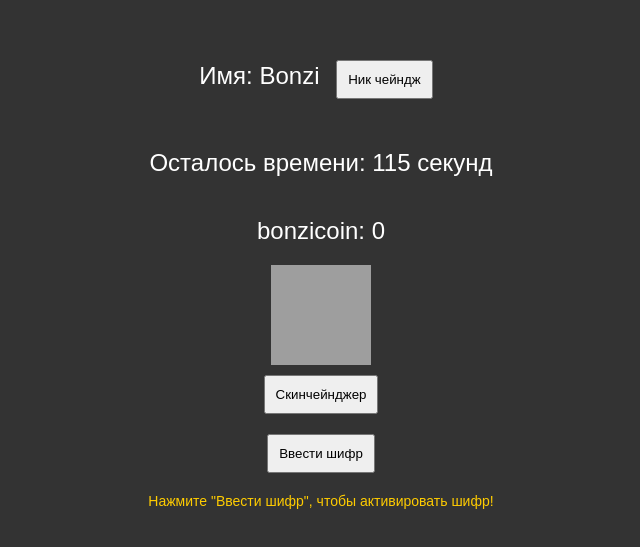
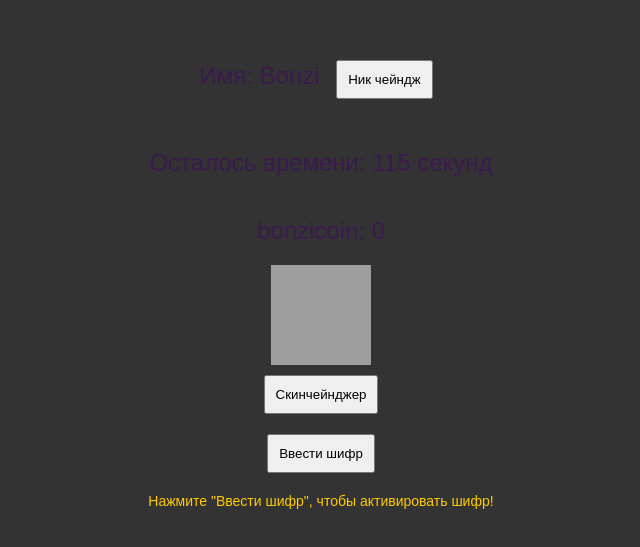
Before and after one commit to Bonzicheck/Bonzicheck.github.io, a plain HTML site: page index.html in a window 1280 px wide. Shown: the part 133-680 px from the top of the page, without its empty margins (319-959 px from the left). Drawn offline with Linux system fonts and the light colour scheme; grey boxes are pictures that could not be loaded.

Commit message:
Update index.html
Signed-off-by: Bonzicheck <192927218+Bonzicheck@users.noreply.github.com>

```diff
--- a/index.html
+++ b/index.html
@@ -13,7 +13,7 @@
             height: 100vh;
             font-family: Arial, sans-serif;
             background-color: #333;
-            color: #fff;
+            color: #3C1A50;
             margin: 0;
         }
         #character {
```
